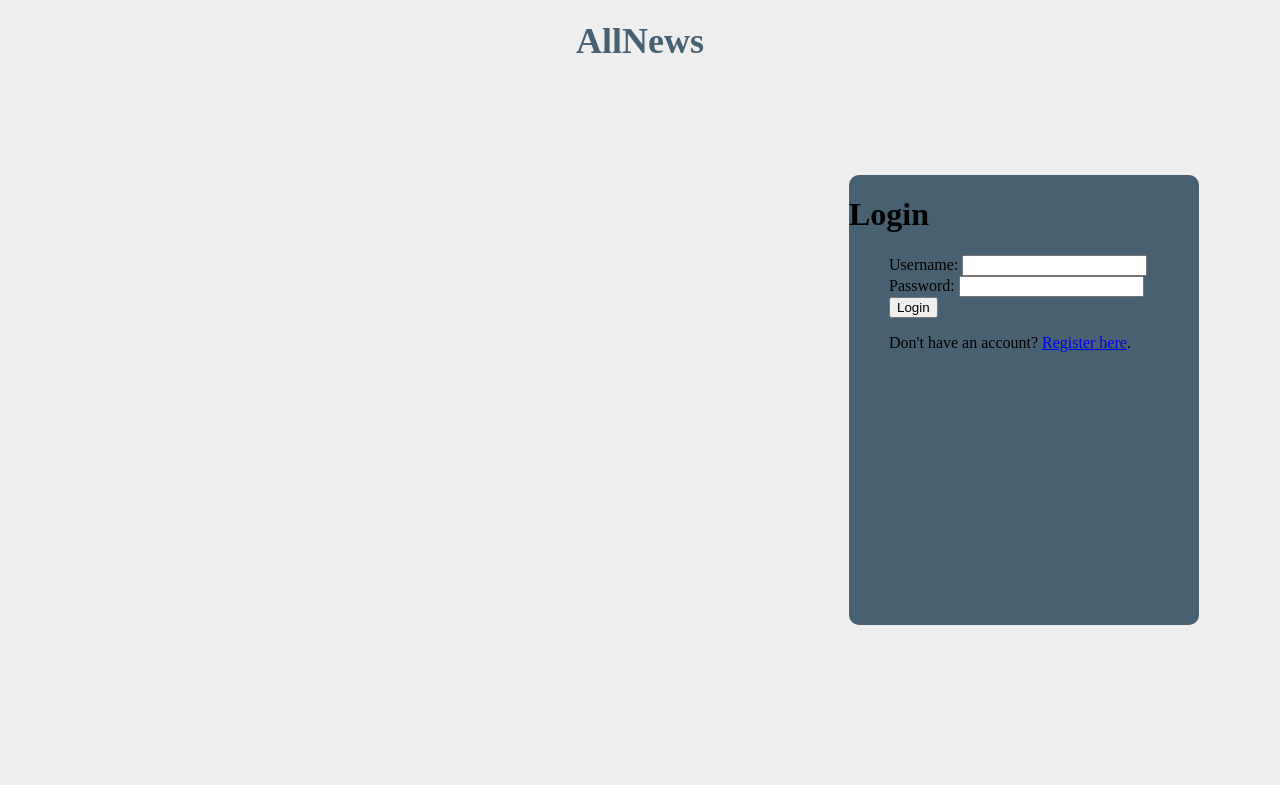
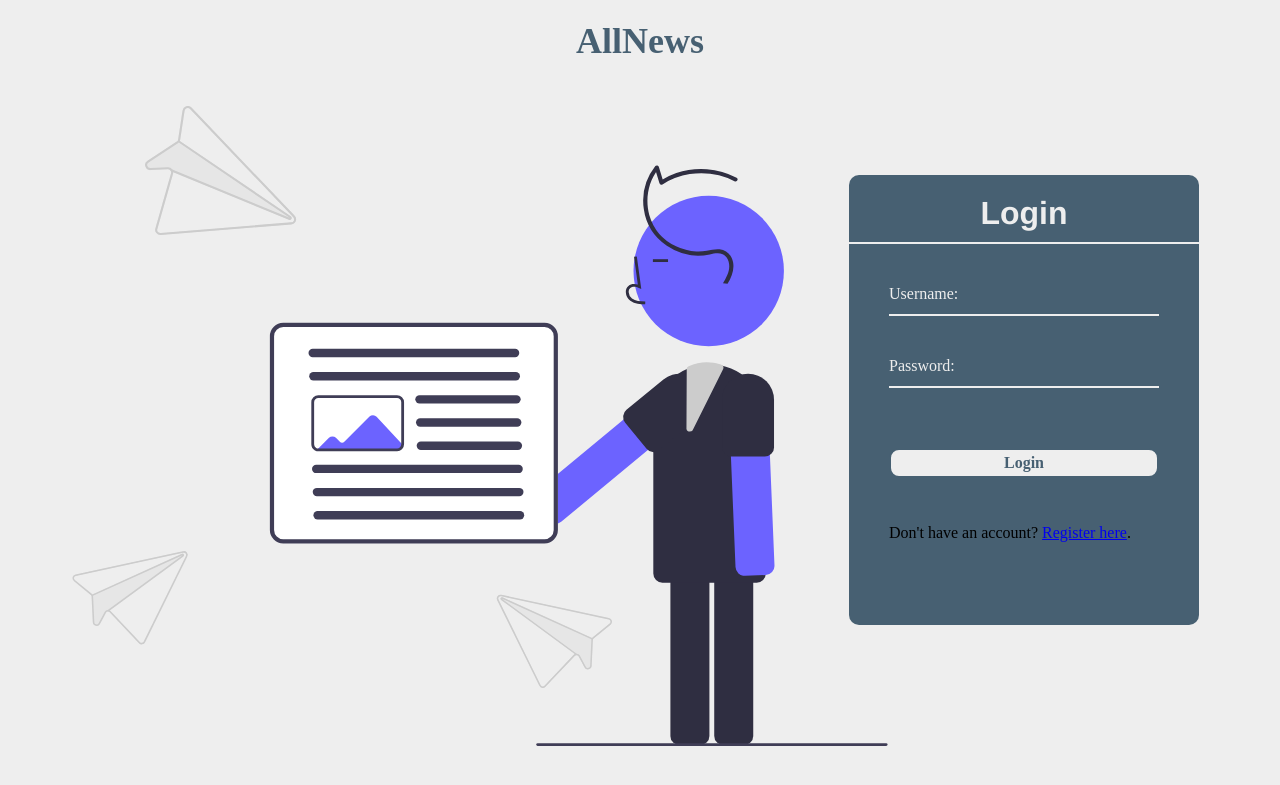
Before and after one commit to marinvanessa/News-Recommendation, a Django app: page /login/ in a window 1280 px wide. Shown: the top 785 px of the page. Run offline with Django 4.2, Linux system fonts and the light colour scheme.

Commit message:
Style for login DONE.

```diff
--- a/NewsRecommendation/News/app/static/styles/login.css
+++ b/NewsRecommendation/News/app/static/styles/login.css
@@ -16,7 +16,7 @@
     font-weight: bold;
 }
 
-.login-main-page .ballroom {
+.login-main-page .news {
     width: 75%;
     height: 80vh;
 }
@@ -33,23 +33,19 @@
 }
 
 .login-box .title-img {
-    display: flex;
-    flex: 100%;
-    font-family: Hervetica;
+  display: flex;
+    justify-content: center; /* Center the content horizontally */
+    align-items: center; /* Center the content vertically */
+    font-family: Helvetica; /* Corrected font-family */
     border-bottom: 2px solid #EEEEEE;
     color: #EEEEEE;
     padding-top: 10px;
 }
 
-.login-box .title-img .avatar {
-    display: flex;
-    flex: 50%;
-    width: 70px;
-    height: 70px;
-}
+
 .login-box .title-img h1{
-    display: flex;
-    flex: 50%;
+    margin: 0;
+    padding: 10px;
 }
 
 .login-box form {
--- a/NewsRecommendation/News/app/templates/app/login.html
+++ b/NewsRecommendation/News/app/templates/app/login.html
@@ -3,43 +3,43 @@
     <meta charset="UTF-8">
     <meta name="viewport" content="width=device-width, initial-scale=1.0">
     <title>User Login</title>
+    <link rel="stylesheet" href="{% static 'styles/login.css' %}">
+</head>
 
-    <link rel="stylesheet" href="{% static 'styles/login.css' %}">
 
-</head>
 <body class="login-main-page">
 <h1 class="mess">AllNews</h1>
+<img class="news" src="{% static 'img/news.svg' %}" alt="News">
 <div class="login-box">
-    <div>
+    <div class="title-img">
         <h1>Login</h1>
     </div>
     <form id="login-form" method="post" action="{% url 'user_login' %}">
         {% csrf_token %}
-        <div class="entry">
+        <div class="txt-field">
+            <span></span>
+            <input type="text" id="username" name="username" required>
             <label for="username">Username:</label>
-            <input type="text" id="username" name="username" required><br>
+
         </div>
-        <div class="entry">
+        <div class="txt-field">
+            <span></span>
+            <input type="password" id="password" name="password" required>
             <label for="password">Password:</label>
-            <input type="password" id="password" name="password" required><br>
         </div>
 
-        <!-- Mesajul de eroare în caz de eșec la autentificare -->
         <div id="login-error-message" style="color: red;"></div>
 
-        <!-- Butonul de login cu tip submit -->
-        <button type="submit" class="bttn-login">Login</button>
+        <button type="submit" class="login-button">Login</button>
         <p>Don't have an account? <a href="{% url 'create_user' %}">Register here</a>.</p>
 
     </form>
 </div>
 
-
 </body>
 
-
 <script>
-    document.getElementById("loginForm").addEventListener("submit", async function (event) {
+    document.getElementById("login-form").addEventListener("submit", async function (event) {
         event.preventDefault();
 
 
```
Also changed, not shown: NewsRecommendation/News/app/static/img/news.svg (added).
